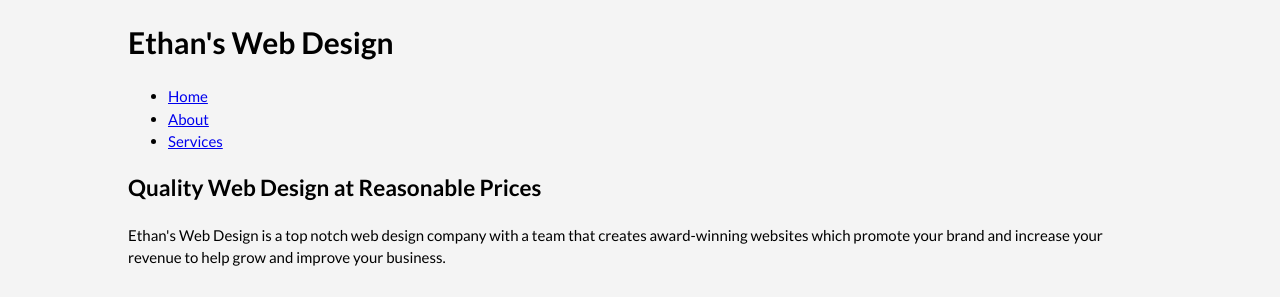
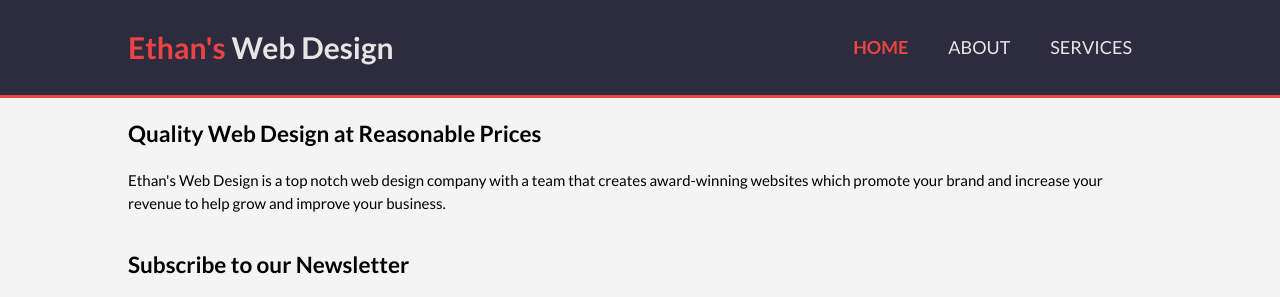
Before and after one commit to EthanGantt/FullWebPage, a plain HTML site: page index.html in a window 1280 px wide. Shown: the top 297 px of the page. Drawn offline with Linux system fonts and the light colour scheme.

Commit message:
styled header section

```diff
--- a/style.css
+++ b/style.css
@@ -42,3 +42,48 @@ ul {
     background-color: #2d2b3e;
     color: #e6e6e6;
 }
+
+header {
+    background-color: #2d2b3e;
+    color: #e6e6e6;
+    /* Setting min-height so the height for the header section can expand if needed*/
+    min-height: 70px;
+    border-bottom: 3px solid #eb4442;
+    padding: 5px 0px;
+}
+
+header .container {
+    display: flex;
+    justify-content: space-between;
+}
+
+header ul {
+    display: flex;
+    align-items: center;
+    /* Changing the amount of vertical space that the ul takes up so the li can be centered vertically */
+    height: 100%;
+}
+
+header li {
+    /* Removes the bullet point or number on a list item */
+    list-style: none;
+    padding: 0 20px;
+}
+
+header a {
+    color: #e6e6e6;
+    text-decoration: none;
+    text-transform: uppercase;
+    font-size: 18px;
+}
+
+    #highlight, #current a {
+    color: #eb4442;
+    font-weight: 700;
+}
+
+a:not(#current a):hover {
+    color: #ccc;
+    font-weight: 700;
+    letter-spacing: 0.25px;
+}
```
